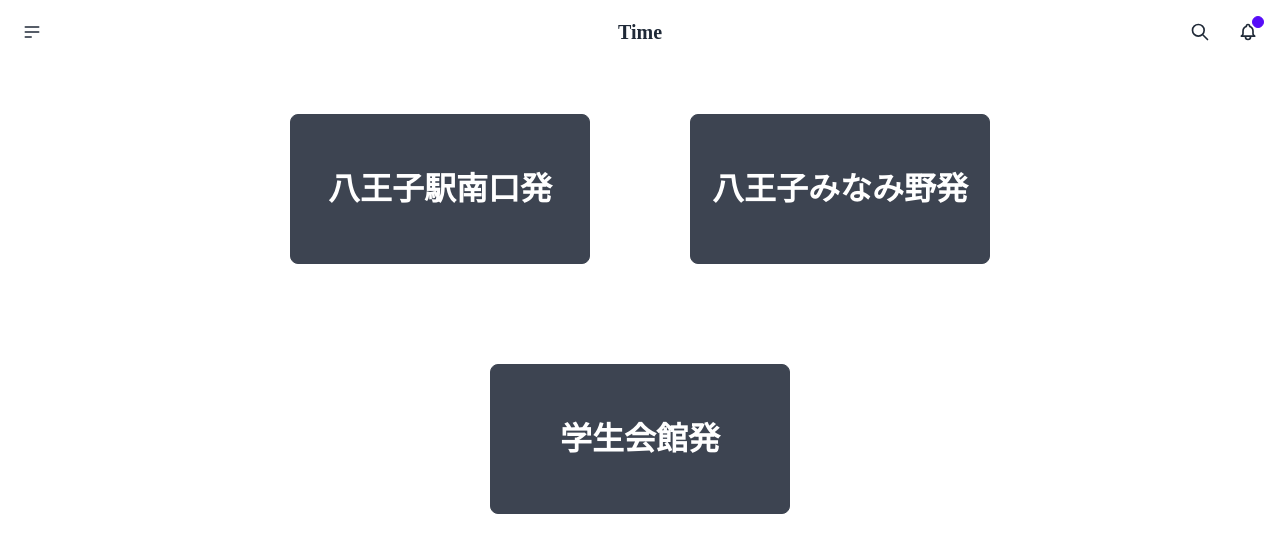
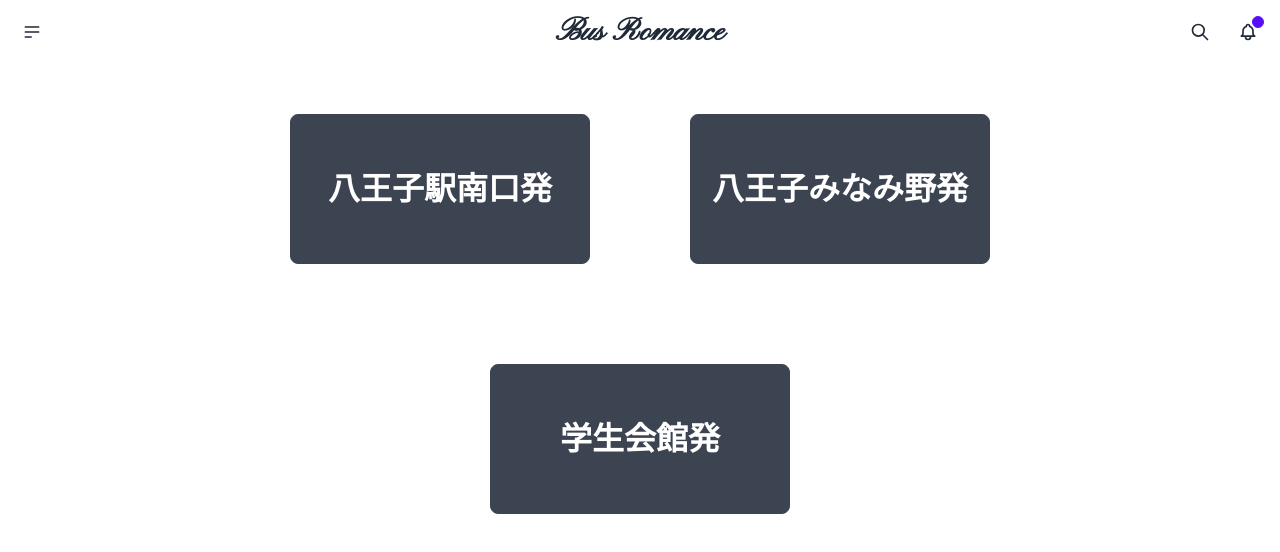
Before and after one commit to samus0n/test, a React (Create React App) app: page / in a window 1280 px wide. Shown: the top 552 px of the page. Built offline with nearby package versions, Linux system fonts and the light colour scheme; a web font is replaced by a local one.

Commit message:
qawsedrfg

```diff
--- a/src/components/Header.js
+++ b/src/components/Header.js
@@ -1,5 +1,6 @@
 import React from 'react';
 import {Link} from "react-router-dom";
+import './aaa.css';
 
 const Header = () => {
   return (
@@ -20,7 +21,9 @@ const Header = () => {
     </div>
   </div>
   <div class="navbar-center">
-    <a class="btn btn-ghost normal-case text-xl">Time</a>
+
+    <a class="btn btn-ghost normal-case text-xl" id='asd'>Bus Romance</a>
+
   </div>
   <div class="navbar-end">
     <button class="btn btn-ghost btn-circle">
--- /dev/null
+++ b/src/components/aaa.css
@@ -0,0 +1,7 @@
+@import url('https://fonts.googleapis.com/css2?family=Pinyon+Script&display=swap');
+
+#asd {
+    font-family: 'Pinyon Script', sans-serif;
+    font-size: 2em;
+
+}
```
